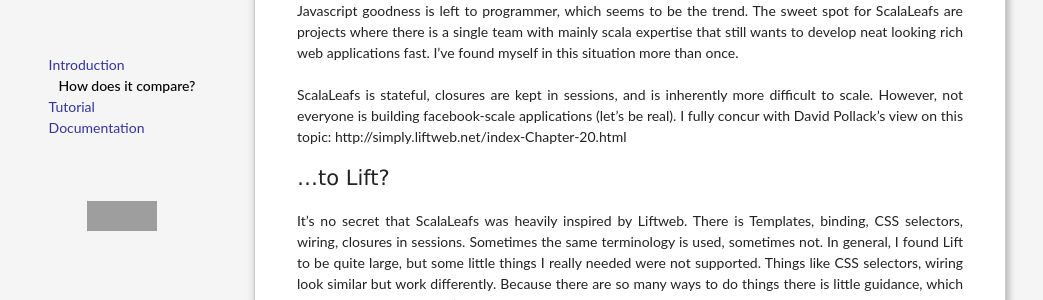
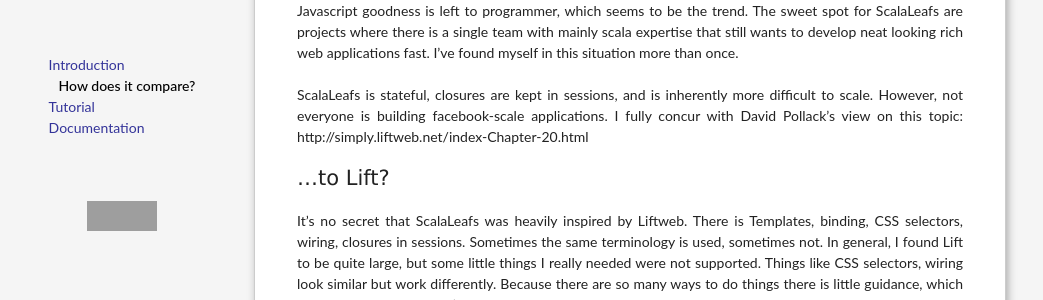
Before and after one commit to scalastuff/scalaleafs, a Jekyll site: the page built from HowDoesItCompare.md, in a window 1280 px wide. Shown: the part 171-471 px from the top of the page, without its empty margins (10-1053 px from the left). Built offline with Jekyll 4.4.1, drawn with Linux system fonts in a browser that asks for light colours; grey boxes are pictures that could not be loaded.

Commit message:
Updated HowDoesItCompare.md

```diff
--- a/HowDoesItCompare.md
+++ b/HowDoesItCompare.md
@@ -10,7 +10,7 @@
 
 Play has a focus on scalability and the server-side of things, it is quite bare-bone for rich web-applications. Javascript goodness is left to programmer, which seems to be the trend. The sweet spot for ScalaLeafs are projects where there is a single team with mainly scala expertise that still wants to develop neat looking rich web applications fast. I've found myself in this situation more than once.
 
-ScalaLeafs is stateful, closures are kept in sessions, and is inherently more difficult to scale. However, not everyone is building facebook-scale applications (let's be real). I fully concur with David Pollack's view on this topic: http://simply.liftweb.net/index-Chapter-20.html
+ScalaLeafs is stateful, closures are kept in sessions, and is inherently more difficult to scale. However, not everyone is building facebook-scale applications. I fully concur with David Pollack's view on this topic: http://simply.liftweb.net/index-Chapter-20.html
 
 # ...to Lift?
 
```
